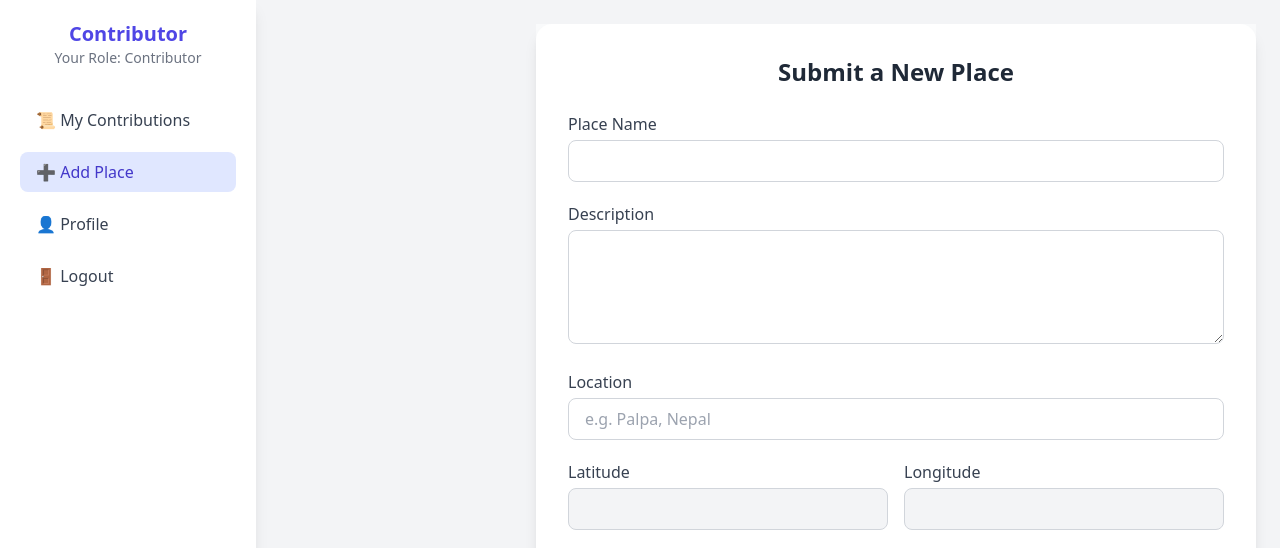
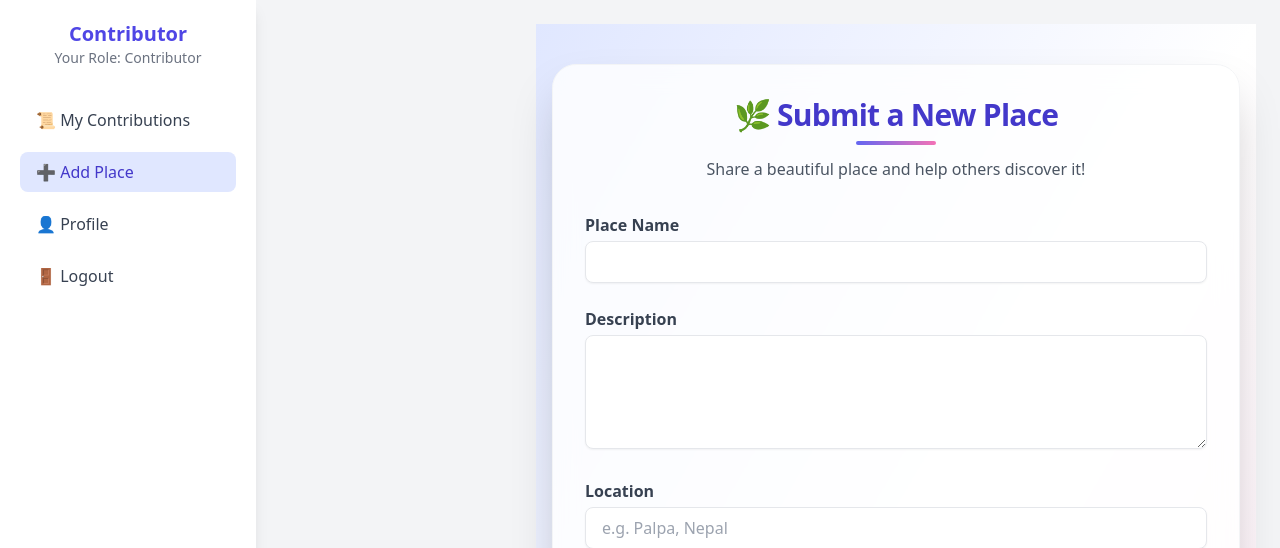
Before and after one commit to Nisch-al-404/Hidden-Nepal-git-repo, a Flask app: page /contributor/add_place in a window 1280 px wide. Shown: the top 548 px of the page. Run offline with Flask 3, Linux system fonts and the light colour scheme; some libraries are stand-ins or nearby versions; grey boxes are pictures that could not be loaded.

Commit message:
Adding Css

```diff
--- a/app/contributor/templates/contributor/add_place.html
+++ b/app/contributor/templates/contributor/add_place.html
@@ -1,26 +1,29 @@
 {% extends "contributor/contributor_layout.html" %}
 {% block content %}
 
-
-
-<section class="bg-gray-50 min-h-screen flex items-center justify-center">
-   <script src="https://cdn.tailwindcss.com"></script>
+<section class="min-h-screen flex items-center justify-center bg-gradient-to-br from-indigo-100 via-white to-pink-100 py-10 px-4">
   <link rel="stylesheet" href="https://unpkg.com/leaflet@1.9.3/dist/leaflet.css" />
+  <script src="https://cdn.tailwindcss.com"></script>
   <style>
     #map {
       height: 300px;
-      border-radius: 0.5rem;
+      border-radius: 0.75rem;
     }
   </style>
-  <div class="w-full max-w-3xl bg-white shadow-lg rounded-2xl p-8">
-    <h2 class="text-2xl font-bold text-gray-800 mb-6 text-center">Submit a New Place</h2>
+
+  <div class="w-full max-w-3xl bg-white/80 backdrop-blur-md shadow-2xl rounded-3xl p-8 border border-gray-100">
+    <div class="text-center mb-8">
+      <h2 class="text-3xl font-extrabold text-indigo-700 tracking-tight mb-2">🌿 Submit a New Place</h2>
+      <div class="mx-auto w-20 h-1 bg-gradient-to-r from-indigo-500 to-pink-400 rounded-full"></div>
+      <p class="text-gray-600 mt-3 text-sm sm:text-base">Share a beautiful place and help others discover it!</p>
+    </div>
 
     <!-- Flash messages -->
     {% with messages = get_flashed_messages() %}
       {% if messages %}
         <div class="mb-4">
           {% for message in messages %}
-            <div class="bg-green-100 text-green-800 px-4 py-2 rounded-lg mb-2">
+            <div class="bg-green-100 text-green-800 px-4 py-2 rounded-lg mb-2 text-center">
               {{ message }}
             </div>
           {% endfor %}
@@ -29,73 +32,71 @@
     {% endwith %}
 
     <!-- Form -->
-    <form method="POST" enctype="multipart/form-data" class="space-y-5">
+    <form method="POST" enctype="multipart/form-data" class="space-y-6">
       <!-- Place Name -->
       <div>
-        <label class="block text-gray-700 font-medium mb-1">Place Name</label>
+        <label class="block text-gray-700 font-semibold mb-1">Place Name</label>
         <input type="text" name="name" required
-          class="w-full border border-gray-300 rounded-lg px-4 py-2 focus:ring-2 focus:ring-indigo-500 focus:outline-none">
+          class="w-full border border-gray-200 rounded-lg px-4 py-2 focus:ring-2 focus:ring-indigo-400 focus:outline-none shadow-sm">
       </div>
 
       <!-- Description -->
       <div>
-        <label class="block text-gray-700 font-medium mb-1">Description</label>
+        <label class="block text-gray-700 font-semibold mb-1">Description</label>
         <textarea name="description" required rows="4"
-          class="w-full border border-gray-300 rounded-lg px-4 py-2 focus:ring-2 focus:ring-indigo-500 focus:outline-none"></textarea>
+          class="w-full border border-gray-200 rounded-lg px-4 py-2 focus:ring-2 focus:ring-indigo-400 focus:outline-none shadow-sm"></textarea>
       </div>
 
-      <!-- Location (optional free text) -->
+      <!-- Location -->
       <div>
-        <label class="block text-gray-700 font-medium mb-1">Location</label>
-        <input type="text" name="location"
-          placeholder="e.g. Palpa, Nepal"
-          class="w-full border border-gray-300 rounded-lg px-4 py-2 focus:ring-2 focus:ring-indigo-500 focus:outline-none">
+        <label class="block text-gray-700 font-semibold mb-1">Location</label>
+        <input type="text" name="location" placeholder="e.g. Palpa, Nepal"
+          class="w-full border border-gray-200 rounded-lg px-4 py-2 focus:ring-2 focus:ring-indigo-400 focus:outline-none shadow-sm">
       </div>
 
       <!-- Coordinates -->
-      <div class="grid grid-cols-2 gap-4">
+      <div class="grid grid-cols-1 sm:grid-cols-2 gap-4">
         <div>
-          <label class="block text-gray-700 font-medium mb-1">Latitude</label>
-          <input type="text" id="latitude" name="latitude"  required
-            class="w-full border border-gray-300 rounded-lg px-4 py-2 bg-gray-100 ">
+          <label class="block text-gray-700 font-semibold mb-1">Latitude</label>
+          <input type="text" id="latitude" name="latitude" required
+            class="w-full border border-gray-200 rounded-lg px-4 py-2 bg-gray-50 focus:ring-2 focus:ring-indigo-400 focus:outline-none shadow-sm">
         </div>
         <div>
-          <label class="block text-gray-700 font-medium mb-1">Longitude</label>
-          <input type="text" id="longitude" name="longitude"  required
-            class="w-full border border-gray-300 rounded-lg px-4 py-2 bg-gray-100 ">
+          <label class="block text-gray-700 font-semibold mb-1">Longitude</label>
+          <input type="text" id="longitude" name="longitude" required
+            class="w-full border border-gray-200 rounded-lg px-4 py-2 bg-gray-50 focus:ring-2 focus:ring-indigo-400 focus:outline-none shadow-sm">
         </div>
       </div>
 
       <!-- Map -->
       <div>
-        <label class="block text-gray-700 font-medium mb-2">Select Location on Map</label>
+        <label class="block text-gray-700 font-semibold mb-2">Select Location on Map</label>
         <div id="map" class="w-full"></div>
       </div>
 
       <!-- Images -->
       <div>
-        <label class="block text-gray-700 font-medium mb-1">Upload Images</label>
+        <label class="block text-gray-700 font-semibold mb-1">Upload Images</label>
         <input type="file" name="images" accept="image/*" multiple required
-          class="w-full border border-gray-300 rounded-lg px-3 py-2 file:mr-4 file:py-2 file:px-4
+          class="w-full border border-gray-200 rounded-lg px-3 py-2 file:mr-4 file:py-2 file:px-4
                  file:rounded-full file:border-0 file:text-sm file:font-semibold
-                 file:bg-indigo-50 file:text-indigo-700 hover:file:bg-indigo-100">
+                 file:bg-indigo-50 file:text-indigo-700 hover:file:bg-indigo-100 shadow-sm">
         <p class="text-sm text-gray-500 mt-1">You can upload multiple images</p>
       </div>
 
       <!-- Submit Button -->
-      <div class="text-center">
-        <button type="submit"
-          class="bg-indigo-600 hover:bg-indigo-700 text-white font-medium py-2 px-6 rounded-lg shadow-md transition">
-          Submit Place
-        </button>
-      </div>
-    </form>
-  </div>
+<div class="text-center">
+  <button type="submit"
+    class="bg-gradient-to-r from-green-400 to-teal-500 hover:from-green-500 hover:to-teal-600 text-white font-semibold py-3 px-10 rounded-2xl shadow-md hover:shadow-xl transition-all duration-300 transform hover:-translate-y-1">
+    🌿 Submit Place
+  </button>
+</div>
+
 
   <!-- Leaflet -->
   <script src="https://unpkg.com/leaflet@1.9.3/dist/leaflet.js"></script>
   <script>
-    const map = L.map('map').setView([27.7, 85.3], 7); // Default center (Nepal)
+    const map = L.map('map').setView([27.7, 85.3], 7);
     L.tileLayer('https://{s}.tile.openstreetmap.org/{z}/{x}/{y}.png', {
       attribution: '© OpenStreetMap contributors'
     }).addTo(map);
@@ -115,7 +116,6 @@
       }
     });
   </script>
-<section>
-
+</section>
 
 {% endblock %}
```
Also changed, not shown: app/contributor/templates/contributor/edit_place.html (+31 -20 lines), app/contributor/templates/contributor/my_contributions.html (+18 -2 lines), app/contributor/templates/contributor/profile.html (+52 -32 lines), 3 other files.
